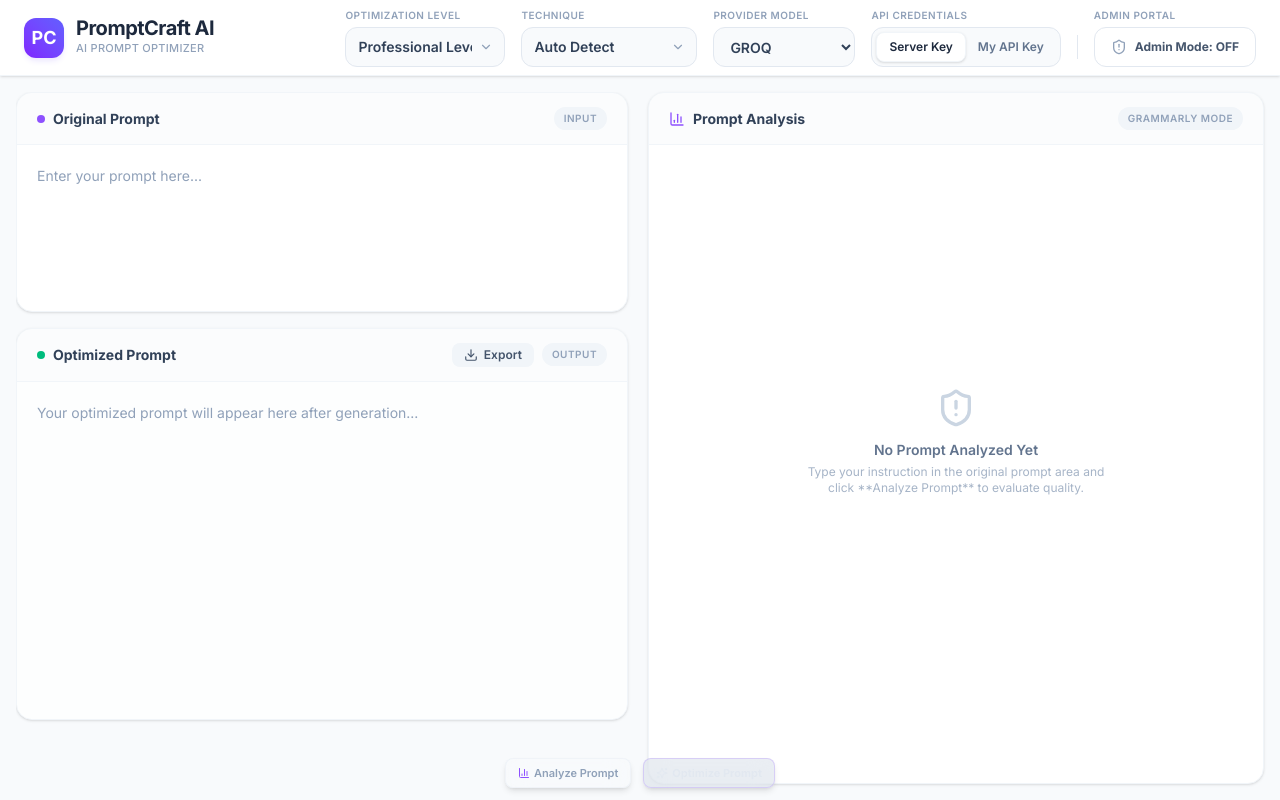
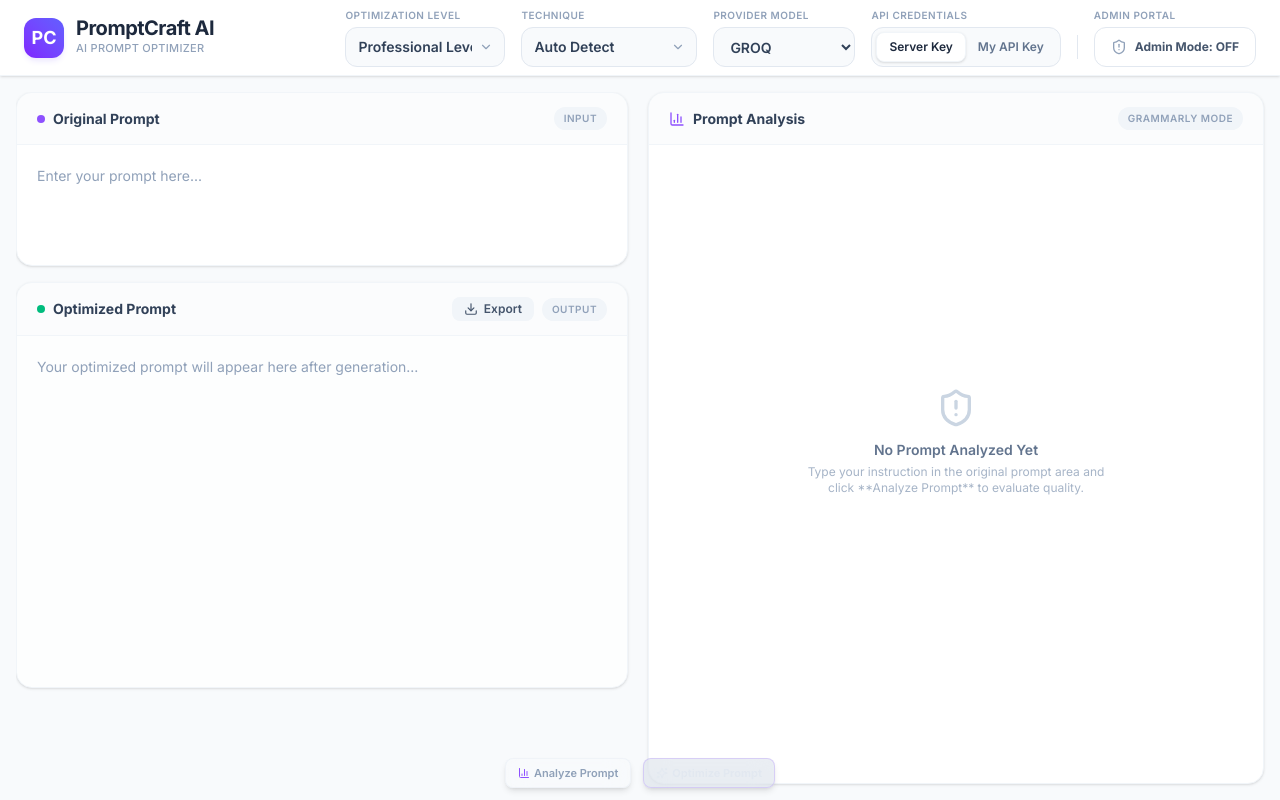
Before and after one commit to dipk6545/AI-Prompt-Generator, a React (Vite) app in the folder frontend/: page / in a window 1280 px wide. Built offline with nearby package versions, Linux system fonts and the light colour scheme.

Commit message:
Strictly enforce 3:7 height ratio via CSS Grid to guarantee identical column heights

```diff
--- a/frontend/src/components/PromptPanels.tsx
+++ b/frontend/src/components/PromptPanels.tsx
@@ -90,10 +90,13 @@
 
         {/* Left Column - Split: Top Input, Bottom Output, Report, Diff */}
         <div className="h-full overflow-y-auto pr-1 pb-16">
-          <div className="flex flex-col gap-4 min-h-full">
+          <div
+            className="grid gap-4 min-h-full"
+            style={{ gridTemplateRows: 'minmax(150px, 3fr) minmax(250px, 7fr) auto auto' }}
+          >
 
           {/* Top Panel - Input */}
-          <div className="flex flex-col bg-white rounded-2xl border border-slate-100 shadow-sm overflow-hidden group focus-within:ring-2 focus-within:ring-violet-500/10 focus-within:border-violet-500 transition-all flex-[3] min-h-[150px]">
+          <div className="flex flex-col bg-white rounded-2xl border border-slate-100 shadow-sm overflow-hidden group focus-within:ring-2 focus-within:ring-violet-500/10 focus-within:border-violet-500 transition-all">
             <div className="px-5 py-3.5 border-b border-slate-100 bg-slate-50/50 flex items-center justify-between">
               <div className="flex items-center space-x-2">
                 <span className="h-2 w-2 rounded-full bg-violet-500" />
@@ -113,7 +116,7 @@
           </div>
 
           {/* Bottom Panel - Optimized Prompt Output Section */}
-          <div className="flex flex-col bg-white rounded-2xl border border-slate-100 shadow-sm overflow-hidden flex-[7] min-h-[250px]">
+          <div className="flex flex-col bg-white rounded-2xl border border-slate-100 shadow-sm overflow-hidden">
             <div className="px-5 py-3.5 border-b border-slate-100 bg-slate-50/50 flex items-center justify-between shrink-0">
               <div className="flex items-center space-x-2">
                 <span className="h-2 w-2 rounded-full bg-emerald-500" />
```
